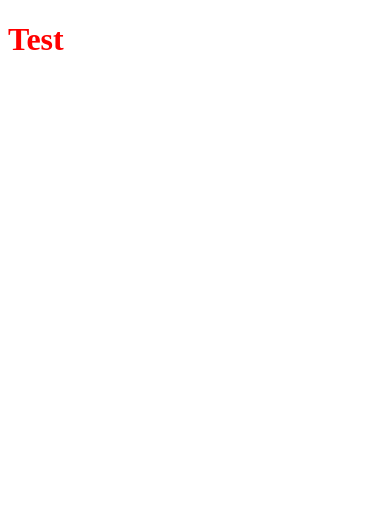
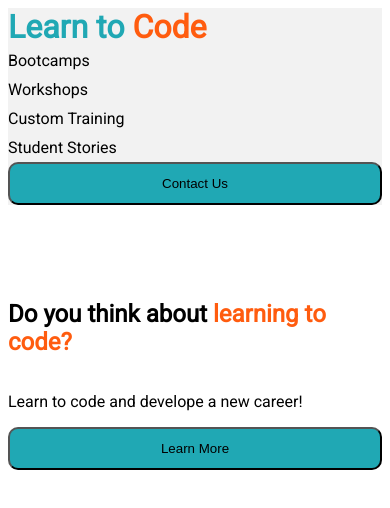
Before and after one commit to ClintLangwell/Langwell-part-one, a plain HTML site: page index.html in a window 390 px wide. Drawn offline with Linux system fonts and the light colour scheme.

Commit message:
updated with mobile first done working on desktop display styles

```diff
--- a/css/style.css
+++ b/css/style.css
@@ -1,3 +1,116 @@
+/* classes styling starts here */
+
+.flex-container {
+    display: flex;
+    width: 100%;
+    flex-direction: column;
+    margin: 0px;
+    padding: 10px auto;
+    align-items: flex-start;
+}
+
+.col-2 {
+    margin-top: 75px;
+}
+
+.navbar a {
+    text-decoration: none;
+    color: #000;
+}
+
+.hidden {
+    display: none;
+}
+
+.btn {
+    background-color: #20a8b4;
+    padding: 12px;
+    border-radius: 10px;
+    width: 100%;
+}
+
+button:hover {
+    background-color: #ff5c0f;
+}
+
+/* id styling starts here */
+
+#header {
+    background-color: #f2f2f2;
+}
+
+/* element styling starts here */
+body {
+    background-color: #fff;
+    font-family: Roboto, Arial, Helvetica, sans-serif;
+    color: #000;
+}
+
 h1 {
-    color: red;
+    color: #20a8b4;
+    margin: 0px;
+    padding: 0px;
 }
+
+span {
+    color: #ff5c0f;
+}
+
+ul {
+    list-style-type: none;
+    margin: 0px;
+    padding: 0px;
+}
+
+li {
+    padding: 5px 0px;
+}
+
+a:hover {
+    color: #ff5c0f;
+}
+
+/* Media query for desktop display starts here  */
+@media screen and (min-width: 768px) {
+    .col-1 {
+        display: flex;
+        flex-direction: row;
+        align-items: baseline;
+        justify-content: space-between;
+
+    }
+
+
+
+    ul li  {
+        display: inline-flex;
+
+
+
+    }
+
+    .btn {
+        width: auto;
+
+
+    }
+
+
+
+    /* .col-2 {
+        width: 50%;
+        flex-direction: row;
+    }
+
+    img{
+        width: 25%;
+
+    }
+    .col-3 {
+        display: flex;
+        flex-direction: row;
+        width: 50%;
+        background-color: yellow;
+    } */
+
+}
--- a/index.html
+++ b/index.html
@@ -3,10 +3,36 @@
 <head>
     <meta charset="UTF-8">
     <meta name="viewport" content="width=device-width, initial-scale=1.0">
-    <title>Langwell-part-one</title>
+    <title>Deliverable 1</title>
     <link rel="stylesheet" href="css/style.css">
+    <link href='https://fonts.googleapis.com/css?family=Roboto' rel='stylesheet'>
 </head>
 <body>
-    <h1>Test</h1>
+    <div id="header" class="flex-container col-1">
+
+
+                <h1>Learn to <span>Code</span></h1>
+
+            <div class="navbar">
+                <ul>
+                    <li><a href="#">Bootcamps</a></li>
+                    <li><a href="#">Workshops</a></li>
+                    <li><a href="#">Custom Training</a></li>
+                    <li><a href="#">Student Stories</a></li>
+                </ul>
+            </div>
+
+                <button class="btn">Contact Us</button>
+
+        </div>
+        <div class="flex-container col-2">
+            <h2>Do you think about <span>learning to code?</span></h2>
+            <p>Learn to code and develope a new career!</p>
+            <button class="btn">Learn More</button>
+        </div>
+        <div class="hidden col-3">
+            <img src="assets/code.svg" alt="Two people with a code tag between them">
+        </div>
+    </div>
 </body>
 </html>
```
